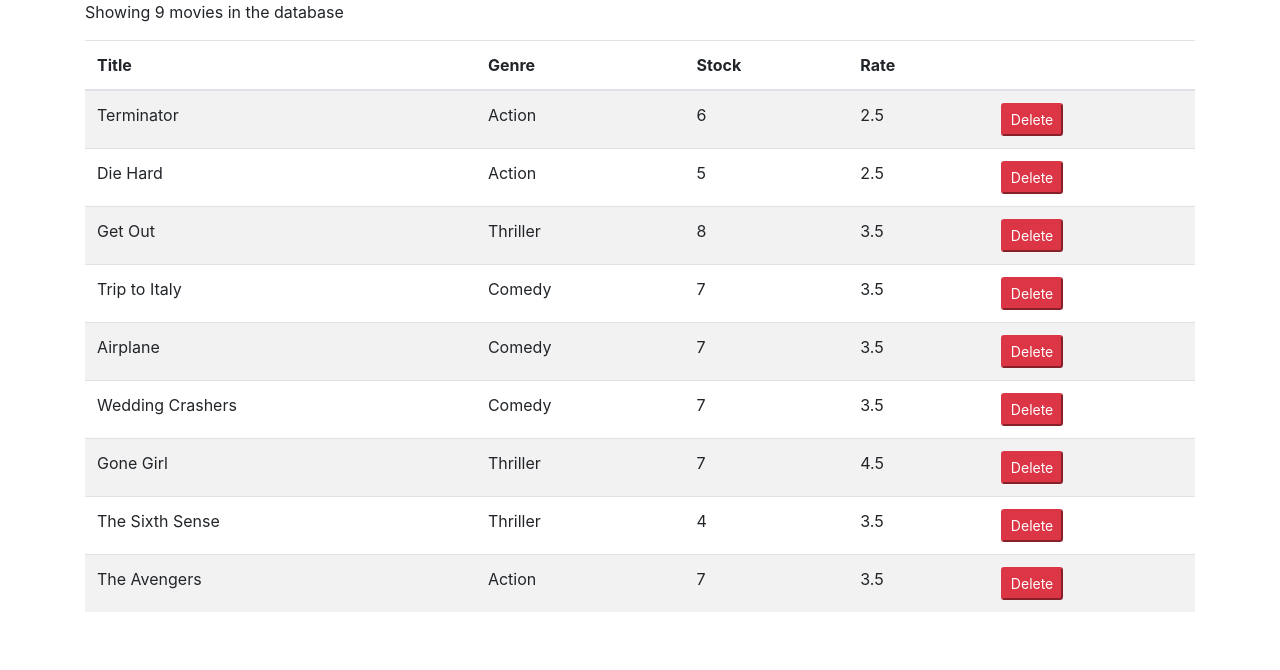
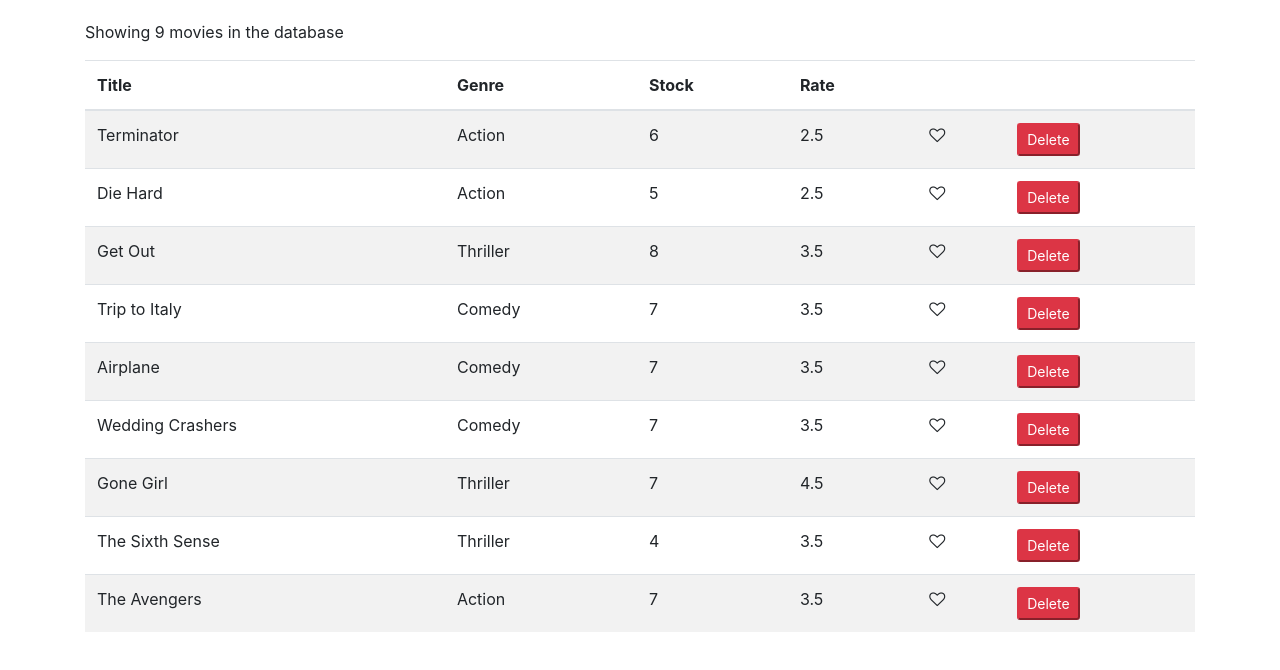
Before and after one commit to ChandimaHerath/movie-app-reactJS, a React (Create React App) app: page / in a window 1280 px wide. Shown: the top 670 px of the page. Built offline with nearby package versions, Linux system fonts and the light colour scheme.

Commit message:
heart icon added

```diff
--- /dev/null
+++ b/src/components/common/like.jsx
@@ -0,0 +1,14 @@
+import React, { Component } from 'react';
+
+class Like extends Component {
+    state={
+
+    }
+
+
+    render() {
+        return (<i class="fa fa-heart-o" aria-hidden="true"/>);
+    }
+}
+
+export default Like;
--- a/src/components/movies.jsx
+++ b/src/components/movies.jsx
@@ -1,5 +1,6 @@
 import React, {Component} from "react";
-import {getMovies} from '../services/fakeMovieService'
+import {getMovies} from '../services/fakeMovieService';
+import Like from "./common/like";
 
 class Movies extends Component{
     state={
@@ -26,6 +27,7 @@ class Movies extends Component{
                     <th>Stock</th>
                     <th>Rate</th>
                     <th></th>
+                    <th></th>
                 </tr>
             </thead>
             <tbody>
@@ -34,6 +36,7 @@ class Movies extends Component{
                     <td>{movie.genre.name}</td>
                     <td>{movie.numberInStock}</td>
                     <td>{movie.dailyRentalRate}</td>
+                    <td>  <Like/> </td>
                     <td><button onClick={()=>this.handleDelete(movie)} className="button btn-danger btn-sm">Delete</button> </td>
                 </tr>))}
 
--- a/src/index.css
+++ b/src/index.css
@@ -1,5 +1,6 @@
 body {
-  margin: 0;
+  margin: 25px;
+  padding: 20px 0 0 0;
   font-family: -apple-system, BlinkMacSystemFont, 'Segoe UI', 'Roboto', 'Oxygen',
     'Ubuntu', 'Cantarell', 'Fira Sans', 'Droid Sans', 'Helvetica Neue',
     sans-serif;
```
